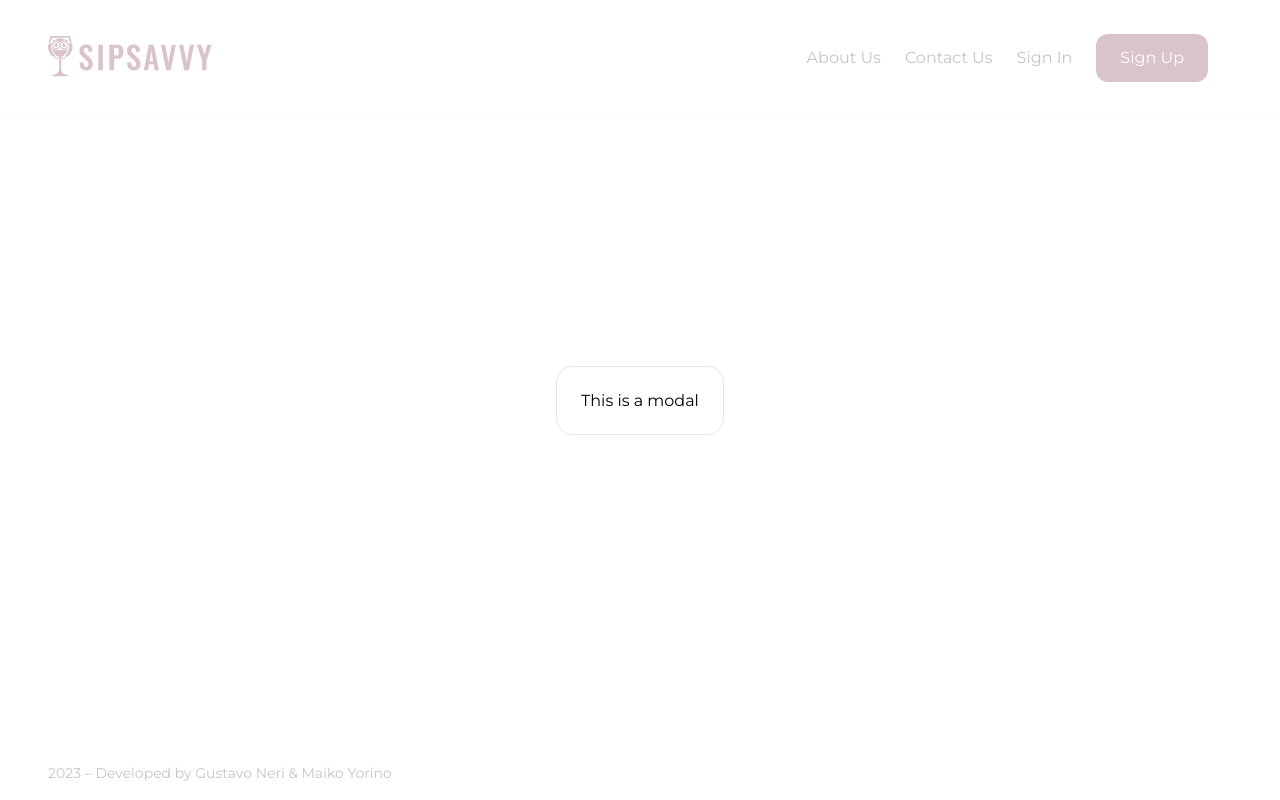
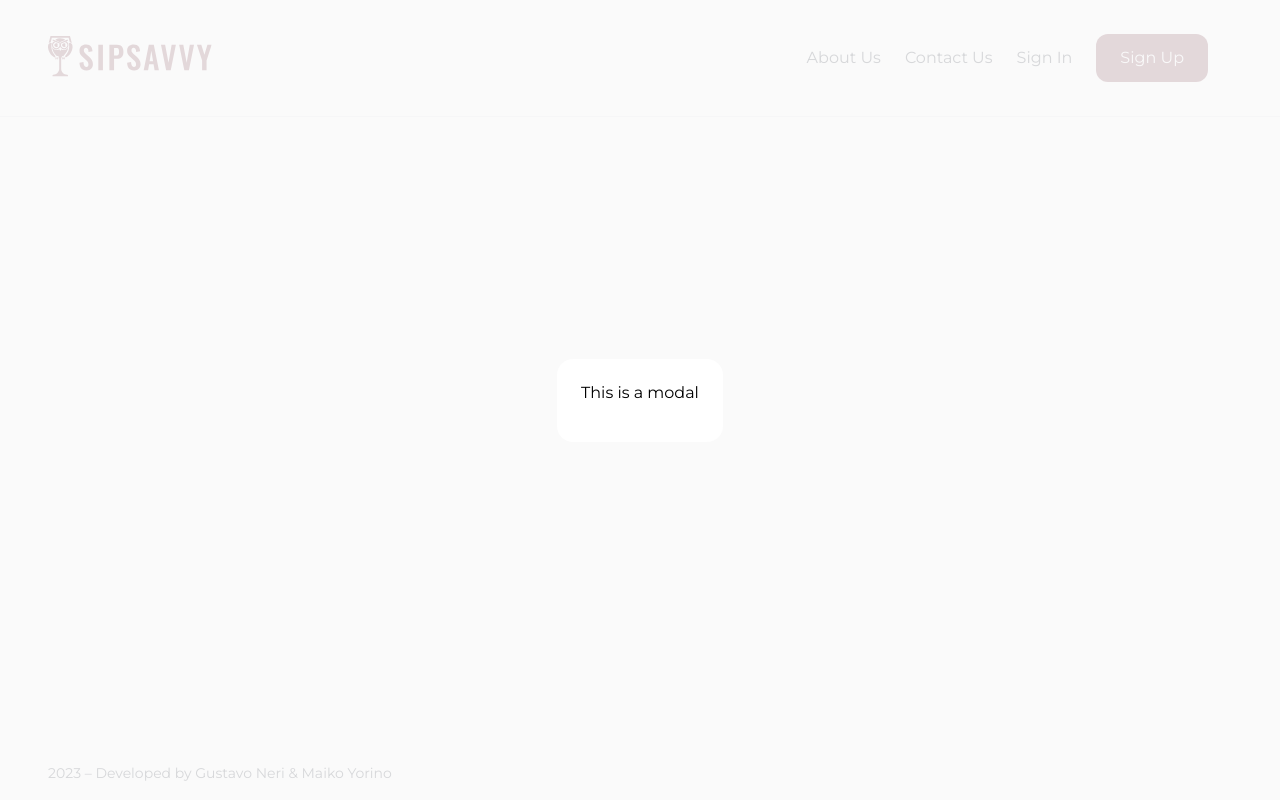
Before and after one commit to maiko-y77/SipSavvy-Gustavo-Maiko, a Next.js app in the folder client/: page /loginModal in a window 1280 px wide. Built offline with nearby package versions, Linux system fonts and the light colour scheme.

Commit message:
modal working

```diff
--- a/client/src/app/globals.scss
+++ b/client/src/app/globals.scss
@@ -27,10 +27,19 @@ a {
   transition: all 0.3s ease-in-out;
 }
 
+html{
+  display: block;
+}
+
 body {
   min-height: 100vh;
+  display: block;
   position: relative;
   font-family: $Montserrat;
+}
+
+main{
+  display: block;
 }
 
 form{
--- a/client/src/components/navbar/DefaultNavbar.tsx
+++ b/client/src/components/navbar/DefaultNavbar.tsx
@@ -1,14 +1,20 @@
+"use client";
 import Link from "next/link";
 
 export default function DefaultNavbar() {
+  const location = window.location.pathname;
   return (
     <nav className="default_navbar">
       <Link href="/about">About Us</Link>
       <Link href="/contact">Contact Us</Link>
-            <Link href="/login">Sign In</Link>
+      {location === "/login" ? "" : <Link href="/login">Sign In</Link>}
+      {location === "/register" ? (
+        ""
+      ) : (
         <div>
           <Link href="/register">Sign Up</Link>
         </div>
+      )}
     </nav>
-    )
+  );
 }
--- a/client/src/styles/modal.scss
+++ b/client/src/styles/modal.scss
@@ -5,7 +5,7 @@
     top: 0;
     left: 0;
     z-index: 1;
-    background: rgba(255, 255, 255, 0.75);
+    background: rgba(250, 250, 250, 0.85);
 
     display: flex;
     justify-content: center;
@@ -14,9 +14,13 @@
     .modal-content{
         width: fit-content;
         height: fit-content;
-        padding: 24px;
-        border: solid 1px $grey_200;
+        padding: 24px 24px 40px;
         border-radius: 16px;
+        background-color: white;
+    }
+
+    .login-content{
+        margin: 0;
     }
 
 }
--- a/client/src/styles/pages/login.scss
+++ b/client/src/styles/pages/login.scss
@@ -1,7 +1,7 @@
 // Login page styles
 .login-content{
     width: 100%;
-    height: 514px;
+    height: auto;
     display: flex;
     flex-direction: column;
     max-width: 553px;
```
Also changed, not shown: client/src/app/@modal/(.)login/page.tsx (+12 -1 lines). Lines whose indentation alone changed are shown as unchanged.
